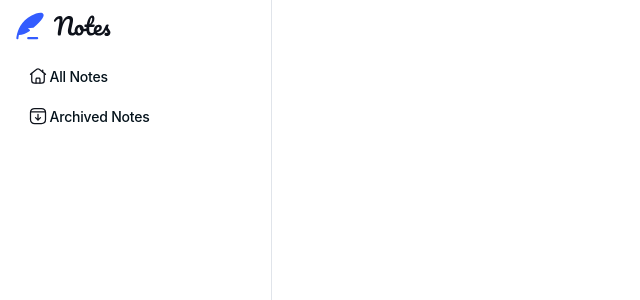
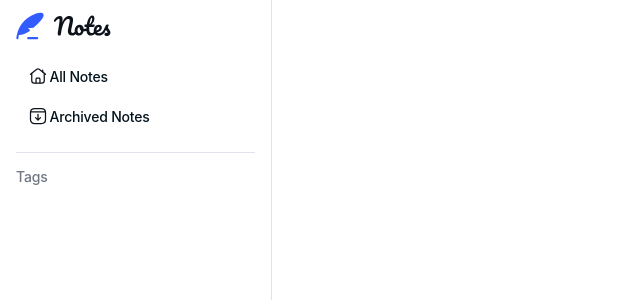
Before and after one commit to HamDean/note-taking-web-app, a React (Vite) app in the folder frontend/: page / in a window 1280 px wide. Shown: the top 300 px of the page, without its empty margins (0-640 px from the left). Built offline with nearby package versions, Linux system fonts and the light colour scheme; a web font is replaced by a local one.

Commit message:
Build Tag component

```diff
--- a/frontend/src/components/SideBar.tsx
+++ b/frontend/src/components/SideBar.tsx
@@ -2,6 +2,7 @@ import logo from "../assets/images/logo.svg";
 import homeIcon from "../assets/images/icon-home.svg";
 import archiveIcon from "../assets/images/icon-archive.svg";
 import Tab from "./Tab";
+import TagsSection from "./TagsSection";
 
 const SideBar = () => {
   const tabs = [
@@ -20,6 +21,10 @@ const SideBar = () => {
           <Tab key={index} iconSrc={tab.src} tabTitle={tab.title} />
         ))}
       </div>
+
+      <hr className="text-neutral-200 h-px" />
+
+      <TagsSection />
     </article>
   );
 };
--- /dev/null
+++ b/frontend/src/components/Tag.tsx
@@ -0,0 +1,11 @@
+import tagIcon from '../assets/images/icon-tag.svg';
+
+const Tag = ({ tag }: { tag: string}) => {
+  return (
+    <div className="flex gap-2 items-center text-neutral-700" >
+        <img className="w-3.75 h-3.75" src={tagIcon} alt="Tag" />
+        <span>{tag}</span>
+    </div>
+  )
+}
+export default Tag
--- /dev/null
+++ b/frontend/src/components/TagsSection.tsx
@@ -0,0 +1,11 @@
+
+const TagsSection = () => {
+  return (
+    <div>
+        <h2 className="text-preset-4 text-neutral-500">Tags</h2>
+
+        <div className="mt-2"></div>
+    </div>
+  )
+}
+export default TagsSection
```
Also changed, not shown: frontend/src/assets/images/icon-tag.svg.
